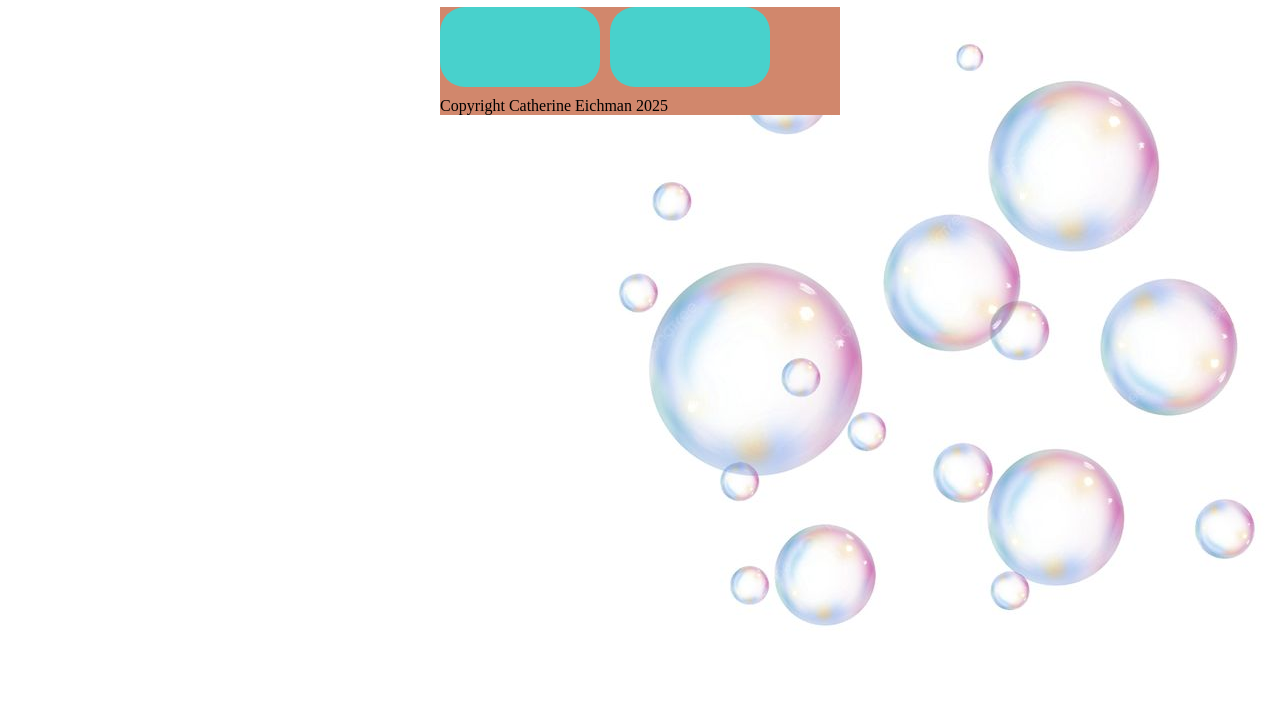
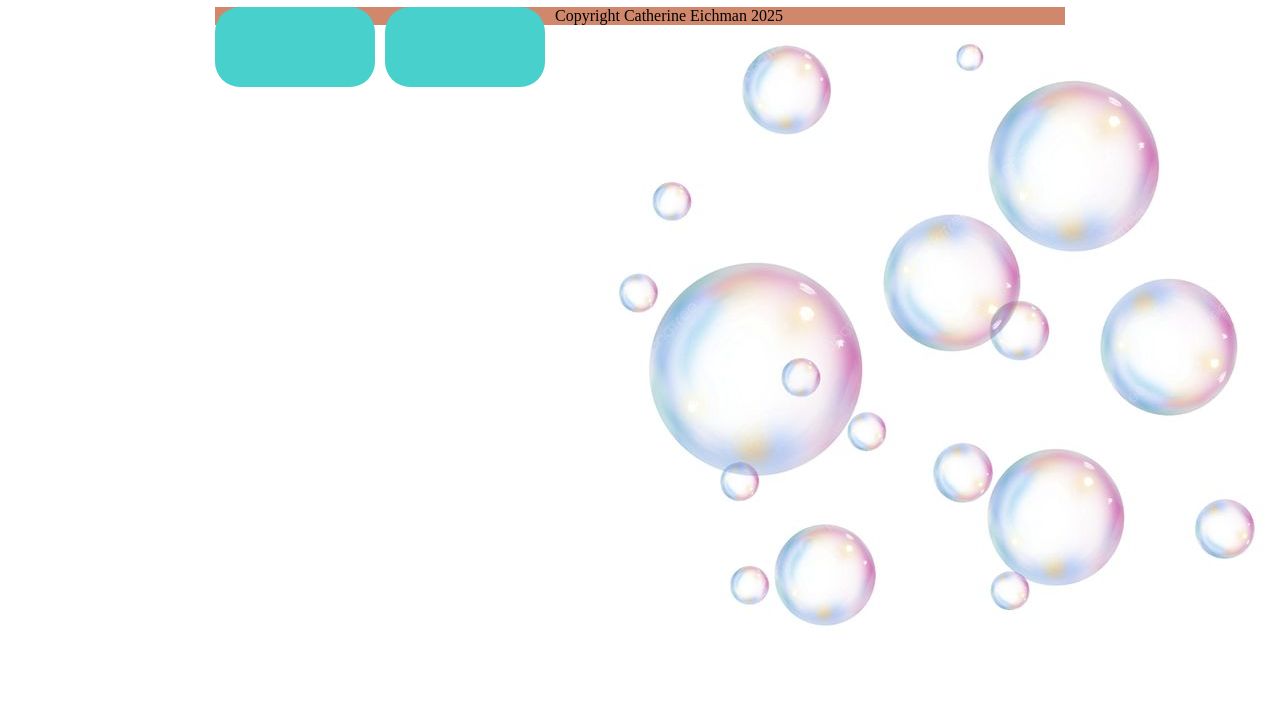
Before and after one commit to CatherineEichman/bathbombs, a plain HTML site: page index.html in a window 1280 px wide. Shown: the part 73-800 px from the top of the page. Drawn offline with Linux system fonts and the light colour scheme.

Commit message:
Update main.css

```diff
--- a/main.css
+++ b/main.css
@@ -8,7 +8,7 @@ body{
 }
 
 #container{
-    width: 400px;
+    width: 850px;
 
     margin: 0 auto;
 }
```
